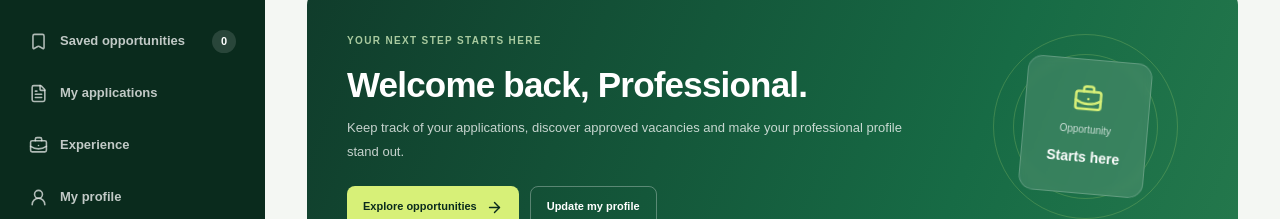
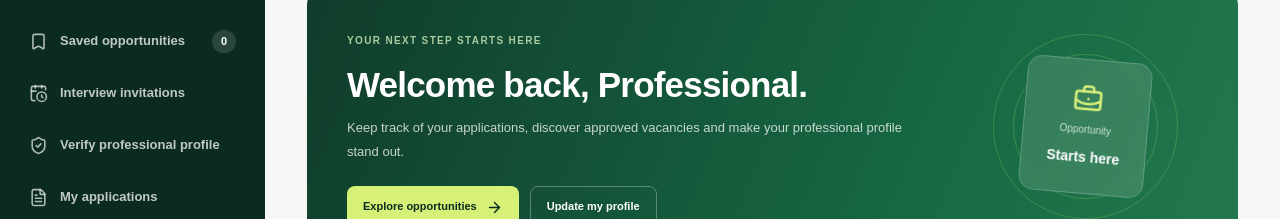
Before and after one commit to nwaezeakumicah-coder/Abijob1, a Next.js app: page /professional/dashboard in a window 1280 px wide. Shown: the part 226-445 px from the top of the page. Built offline with nearby package versions, Linux system fonts and the light colour scheme; no server answers.

Commit message:
Add professional verification and interview navigation

```diff
--- a/app/professional/dashboard/page.tsx
+++ b/app/professional/dashboard/page.tsx
@@ -14,6 +14,7 @@ import { createClient } from "../../../lib/supabase/client";
 import {
   Activity,
   ArrowRight,
+  CalendarClock,
   Bell,
   Bookmark,
   BriefcaseBusiness,
@@ -530,6 +531,16 @@ export default function ProfessionalDashboardPage() {
             <span className="pd-nav-count">{data.savedCount}</span>
           </Link>
 
+          <Link href="/dashboard/interviews" onClick={closeMobileMenu}>
+            <CalendarClock size={19} />
+            <span>Interview invitations</span>
+          </Link>
+
+          <Link href="/professional/verification" onClick={closeMobileMenu}>
+            <ShieldCheck size={19} />
+            <span>Verify professional profile</span>
+          </Link>
+
           <Link href="/professional/applications" onClick={closeMobileMenu}>
             <FileText size={19} />
             <span>My applications</span>
```
